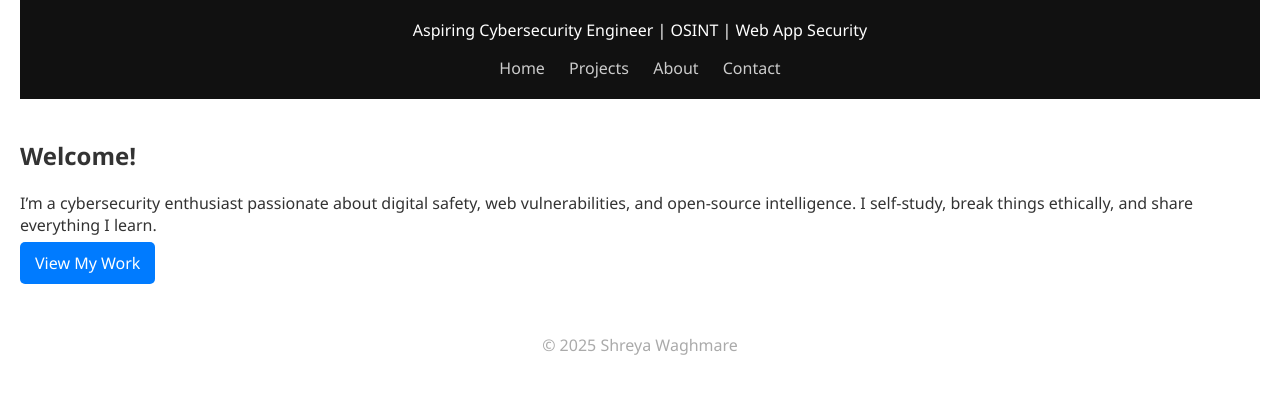
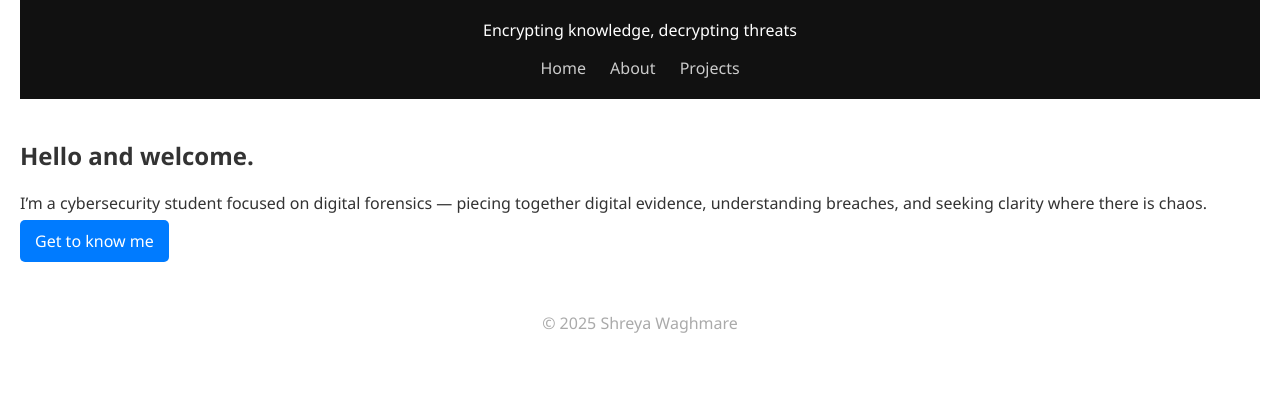
Before and after one commit to ShreyaWaghmare24/shreya_portfolio24, a plain HTML site: page index.html in a window 1280 px wide. Shown: the part 87-480 px from the top of the page. Drawn offline with Linux system fonts and the light colour scheme.

Commit message:
Update index.html

```diff
--- a/index.html
+++ b/index.html
@@ -1,29 +1,27 @@
-<!DOCTYPE html>
-<html>
+<!DOCTYPE html><html lang="en">
 <head>
-  <title>Shreya | Cybersecurity Portfolio</title>
-  <link rel="stylesheet" href="style.css">
+  <meta charset="UTF-8" />
+  <meta name="viewport" content="width=device-width, initial-scale=1.0" />
+  <title>Shreya Waghmare | Cybersecurity Portfolio</title>
+  <link rel="stylesheet" href="style.css" />
 </head>
 <body>
   <header>
     <h1>Shreya Waghmare</h1>
-    <p>Aspiring Cybersecurity Engineer | OSINT | Web App Security</p>
+    <p class="tagline">Encrypting knowledge, decrypting threats</p>
     <nav>
       <a href="index.html">Home</a>
-      <a href="#">Projects</a>
-      <a href="#">About</a>
-      <a href="#">Contact</a>
+      <a href="about.html">About</a>
+      <a href="projects.html">Projects</a>
     </nav>
-  </header>
-
-  <main>
-    <h2>Welcome!</h2>
-    <p>I’m a cybersecurity enthusiast passionate about digital safety, web vulnerabilities, and open-source intelligence. I self-study, break things ethically, and share everything I learn.</p>
-    <a href="#" class="button">View My Work</a>
-  </main>
-
-  <footer>
-    <p>© 2025 Shreya Waghmare</p>
+  </header>  <main>
+    <section class="hero">
+      <h2>Hello and welcome.</h2>
+      <p>I’m a cybersecurity student focused on digital forensics — piecing together digital evidence, understanding breaches, and seeking clarity where there is chaos.</p>
+      <a class="button" href="about.html">Get to know me</a>
+    </section>
+  </main>  <footer>
+    <p>&copy; 2025 Shreya Waghmare</p>
   </footer>
 </body>
 </html>
```
